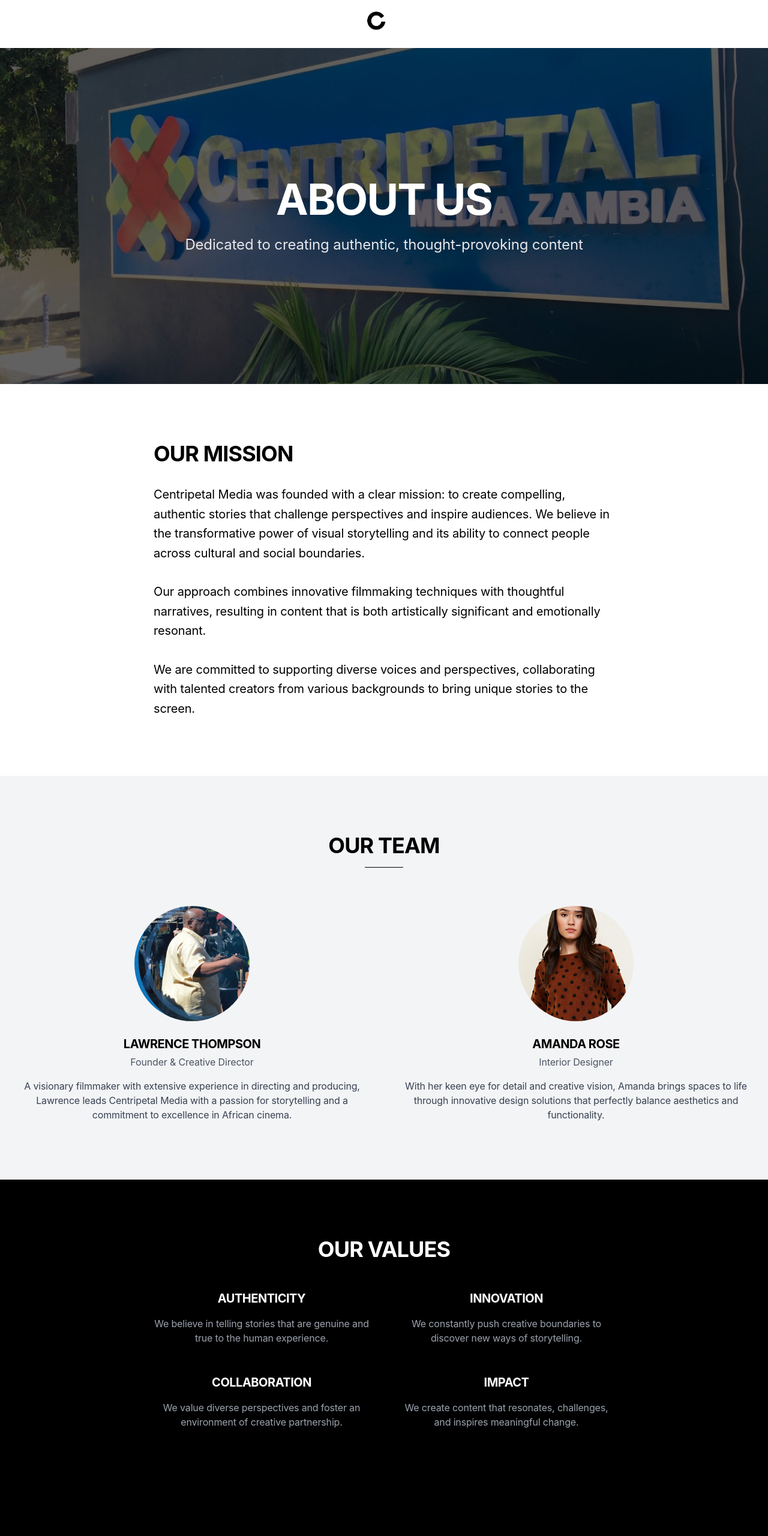
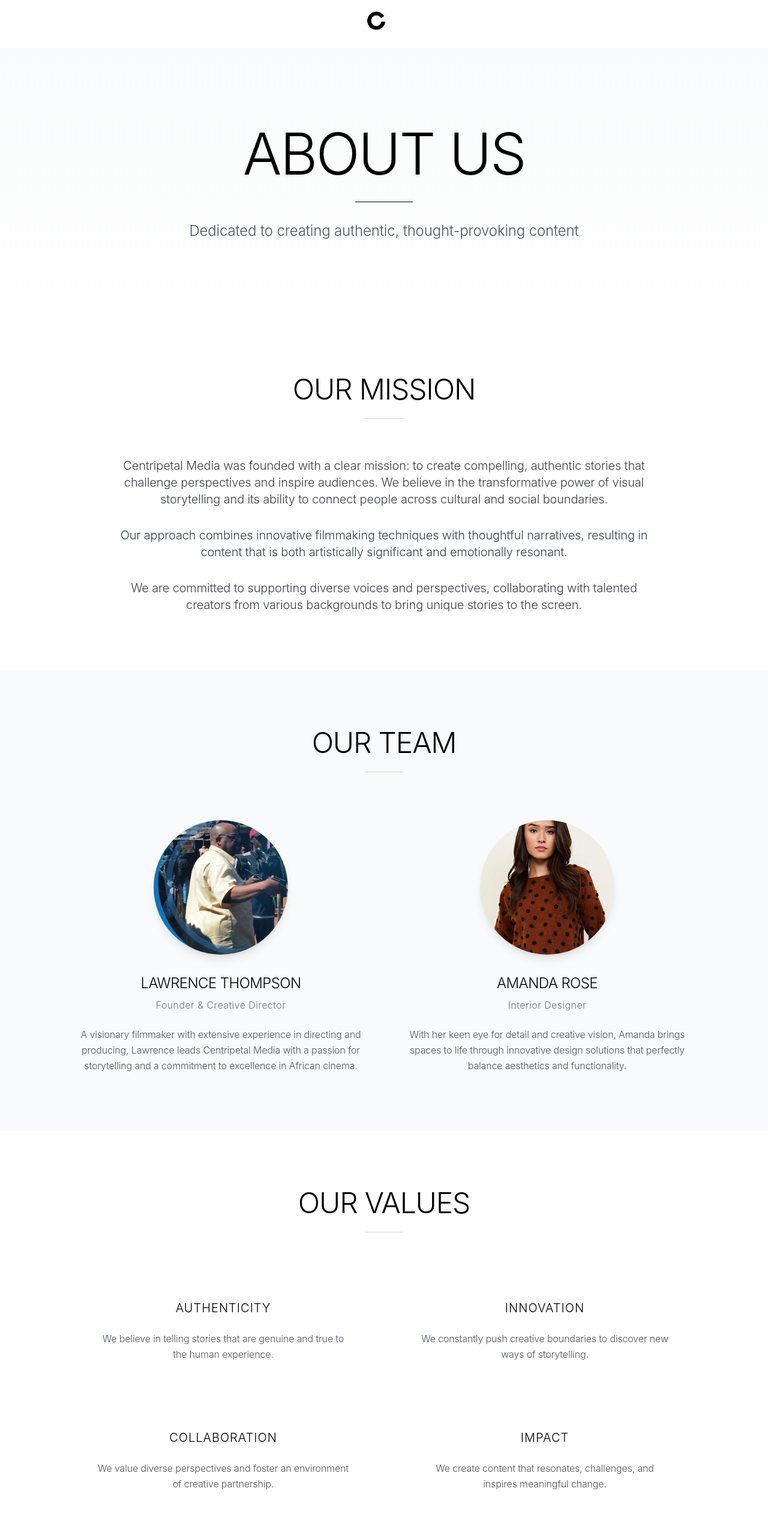
Before and after one commit to Mainza714/sg-3bbfc5cc-69cd-4878-9aaa-1b5533acc791-1781104711, a Next.js app: page /about in a window 1280 px wide. Shown: the top 2560 px of the page at 60% size. Built offline with nearby package versions, Linux system fonts and the light colour scheme.

Commit message:
style(about): Redesign page for clean, typography-focused layout

```diff
--- a/src/pages/about.tsx
+++ b/src/pages/about.tsx
@@ -13,61 +13,60 @@ export default function About() {
 
       <Layout>
         <div className="pt-20">
-          {/* Hero Section */}
-          <section className="relative h-[70vh] w-full overflow-hidden">
-            <div className="absolute inset-0 bg-black/60 z-10" />
-            <div className="relative h-full w-full">
-              <Image
-                src="/e0a70f72bdae9885bfc32d7cd19a26a1-l-mab9d8uv.jpg"
-                alt="Centripetal Media Zambia"
-                fill
-                priority
-                className="object-cover"
-              />
-            </div>
-            <div className="absolute inset-0 z-20 flex flex-col justify-center items-center text-center px-4">
-              <h1 className="text-4xl md:text-6xl lg:text-7xl font-bold text-white max-w-4xl tracking-tight leading-tight mb-6">
+          {/* Clean Hero Section - No Background Image */}
+          <section className="py-32 bg-gradient-to-b from-gray-50 to-white">
+            <div className="container mx-auto px-4 md:px-6">
+              <div className="max-w-4xl mx-auto text-center">
+                <h1 className="text-5xl md:text-7xl lg:text-8xl font-light text-black tracking-tight leading-tight mb-8">
                   ABOUT US
                 </h1>
-              <p className="text-xl md:text-2xl text-gray-200 max-w-2xl">
+                <div className="w-24 h-px bg-black mx-auto mb-8"></div>
+                <p className="text-xl md:text-2xl text-gray-600 font-light leading-relaxed max-w-3xl mx-auto">
                   Dedicated to creating authentic, thought-provoking content
                 </p>
+              </div>
             </div>
           </section>
 
           {/* Mission Section */}
-          <section className="py-24 bg-white text-black">
+          <section className="py-24 bg-white">
             <div className="container mx-auto px-4 md:px-6">
-              <div className="max-w-3xl mx-auto">
-                <h2 className="text-3xl md:text-4xl font-bold tracking-tight mb-8">OUR MISSION</h2>
-                <p className="text-xl leading-relaxed mb-8">
+              <div className="max-w-4xl mx-auto">
+                <div className="text-center mb-16">
+                  <h2 className="text-4xl md:text-5xl font-light tracking-tight mb-6 text-black">OUR MISSION</h2>
+                  <div className="w-16 h-px bg-gray-300 mx-auto"></div>
+                </div>
+
+                <div className="space-y-8 text-center">
+                  <p className="text-lg md:text-xl leading-relaxed text-gray-700 font-light">
                     Centripetal Media was founded with a clear mission: to create compelling, authentic stories
                     that challenge perspectives and inspire audiences. We believe in the transformative power
                     of visual storytelling and its ability to connect people across cultural and social boundaries.
                   </p>
-                <p className="text-xl leading-relaxed mb-8">
+                  <p className="text-lg md:text-xl leading-relaxed text-gray-700 font-light">
                     Our approach combines innovative filmmaking techniques with thoughtful narratives,
                     resulting in content that is both artistically significant and emotionally resonant.
                   </p>
-                <p className="text-xl leading-relaxed">
+                  <p className="text-lg md:text-xl leading-relaxed text-gray-700 font-light">
                     We are committed to supporting diverse voices and perspectives, collaborating with
                     talented creators from various backgrounds to bring unique stories to the screen.
                   </p>
                 </div>
               </div>
+            </div>
           </section>
 
           {/* Team Section */}
-          <section className="py-24 bg-gray-100 text-black">
+          <section className="py-24 bg-gray-50">
             <div className="container mx-auto px-4 md:px-6">
-              <div className="mb-16 text-center">
-                <h2 className="text-3xl md:text-4xl font-bold tracking-tight">OUR TEAM</h2>
-                <div className="h-px w-16 bg-black mx-auto mt-4"></div>
+              <div className="text-center mb-20">
+                <h2 className="text-4xl md:text-5xl font-light tracking-tight mb-6 text-black">OUR TEAM</h2>
+                <div className="w-16 h-px bg-gray-300 mx-auto"></div>
               </div>
 
-              <div className="grid grid-cols-1 md:grid-cols-2 gap-12">
+              <div className="grid grid-cols-1 md:grid-cols-2 gap-16 max-w-5xl mx-auto">
                 <div className="text-center">
-                  <div className="relative w-48 h-48 mx-auto rounded-full overflow-hidden mb-6">
+                  <div className="relative w-56 h-56 mx-auto rounded-full overflow-hidden mb-8 shadow-lg">
                     <Image
                       src="/director-lawrence-thompson-mab9szby.png"
                       alt="Lawrence Thompson"
@@ -75,9 +74,9 @@ export default function About() {
                       className="object-cover"
                     />
                   </div>
-                  <h3 className="text-xl font-bold tracking-tight mb-1">LAWRENCE THOMPSON</h3>
-                  <p className="text-gray-600 mb-4">Founder & Creative Director</p>
-                  <p className="text-gray-700">
+                  <h3 className="text-2xl font-light tracking-tight mb-2 text-black">LAWRENCE THOMPSON</h3>
+                  <p className="text-gray-500 mb-6 font-light tracking-wide">Founder & Creative Director</p>
+                  <p className="text-gray-600 leading-relaxed font-light">
                     A visionary filmmaker with extensive experience in directing and producing,
                     Lawrence leads Centripetal Media with a passion for storytelling and a
                     commitment to excellence in African cinema.
@@ -85,7 +84,7 @@ export default function About() {
                 </div>
 
                 <div className="text-center">
-                  <div className="relative w-48 h-48 mx-auto rounded-full overflow-hidden mb-6">
+                  <div className="relative w-56 h-56 mx-auto rounded-full overflow-hidden mb-8 shadow-lg">
                     <Image
                       src="/designer-amanda-rose-mad2i4hm.jpg"
                       alt="Amanda Rose"
@@ -93,9 +92,9 @@ export default function About() {
                       className="object-cover"
                     />
                   </div>
-                  <h3 className="text-xl font-bold tracking-tight mb-1">AMANDA ROSE</h3>
-                  <p className="text-gray-600 mb-4">Interior Designer</p>
-                  <p className="text-gray-700">
+                  <h3 className="text-2xl font-light tracking-tight mb-2 text-black">AMANDA ROSE</h3>
+                  <p className="text-gray-500 mb-6 font-light tracking-wide">Interior Designer</p>
+                  <p className="text-gray-600 leading-relaxed font-light">
                     With her keen eye for detail and creative vision, Amanda brings spaces to life
                     through innovative design solutions that perfectly balance aesthetics and functionality.
                   </p>
@@ -105,10 +104,13 @@ export default function About() {
           </section>
 
           {/* Values Section */}
-          <section className="py-24 bg-black text-white">
+          <section className="py-24 bg-white">
             <div className="container mx-auto px-4 md:px-6">
-              <div className="max-w-3xl mx-auto text-center">
-                <h2 className="text-3xl md:text-4xl font-bold tracking-tight mb-12">OUR VALUES</h2>
+              <div className="max-w-5xl mx-auto">
+                <div className="text-center mb-20">
+                  <h2 className="text-4xl md:text-5xl font-light tracking-tight mb-6 text-black">OUR VALUES</h2>
+                  <div className="w-16 h-px bg-gray-300 mx-auto"></div>
+                </div>
 
                 <div className="grid grid-cols-1 md:grid-cols-2 gap-12">
                   {[
@@ -129,9 +131,9 @@ export default function About() {
                       description: "We create content that resonates, challenges, and inspires meaningful change."
                     }
                   ].map((value, index) => (
-                    <div key={index}>
-                      <h3 className="text-xl font-bold tracking-tight mb-4">{value.title}</h3>
-                      <p className="text-gray-400">{value.description}</p>
+                    <div key={index} className="text-center p-8">
+                      <h3 className="text-xl font-light tracking-wider mb-6 text-black">{value.title}</h3>
+                      <p className="text-gray-600 leading-relaxed font-light">{value.description}</p>
                     </div>
                   ))}
                 </div>
```
Lines whose indentation alone changed are shown as unchanged.
